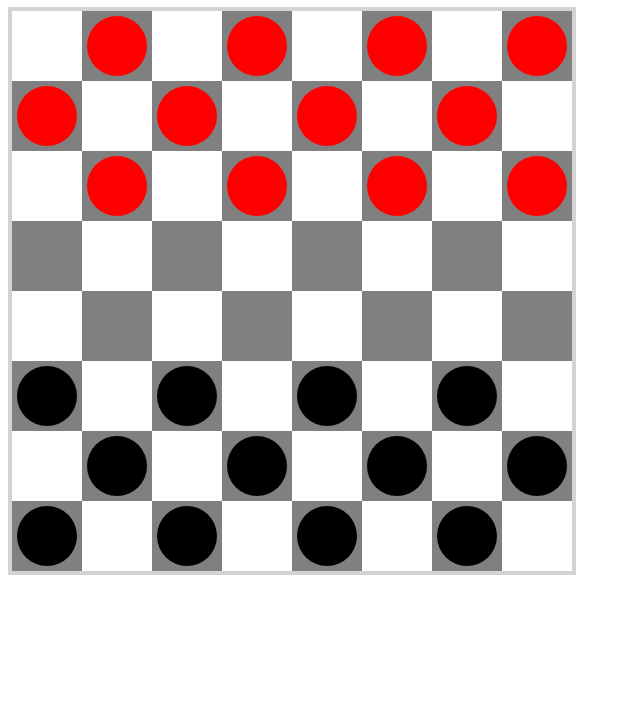
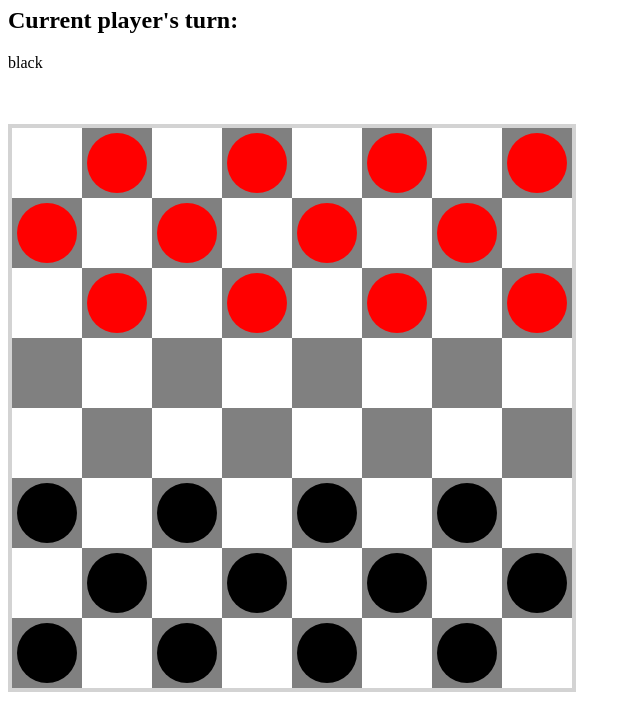
Before and after one commit to Kevdinh33/EECS368JSProject, a plain HTML site: page index.html in a window 1280 px wide. Shown: the part 73-800 px from the top of the page, without its empty margins (0-640 px from the left). Drawn offline with Linux system fonts and the light colour scheme.

Commit message:
player turn

```diff
--- a/index.html
+++ b/index.html
@@ -5,6 +5,9 @@
     <title>Checker Board</title>
   </head>
   <h1>Checker Board?</h1>
+  <h2>Current player's turn:</h2>
+  <p id="playerTurn"></p>
+  <br></br>
   <body>
     <canvas id="myCanvas" oncontextmenu="event.preventDefault();" width="560" height="560" style="border:4px solid #d3d3d3;">
     </canvas>
```
